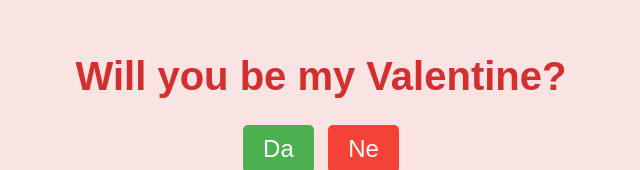
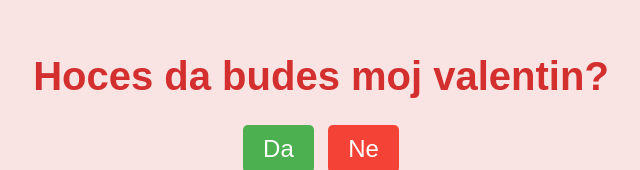
Before and after one commit to servoscorn/Valentine-Nina, a plain HTML site: page index.html in a window 1280 px wide. Shown: the part 138-308 px from the top of the page, without its empty margins (319-959 px from the left). Drawn offline with Linux system fonts and the light colour scheme.

Commit message:
Update index.html

```diff
--- a/index.html
+++ b/index.html
@@ -8,7 +8,7 @@
 </head>
 <body>
     <div class="container">
-        <h1>Will you be my Valentine?</h1>
+        <h1>Hoces da budes moj valentin?</h1>
         <div class="buttons">
             <button class="yes-button" onclick="handleYesClick()">Da</button>
             <button class="no-button" onclick="handleNoClick()">Ne</button>
```
